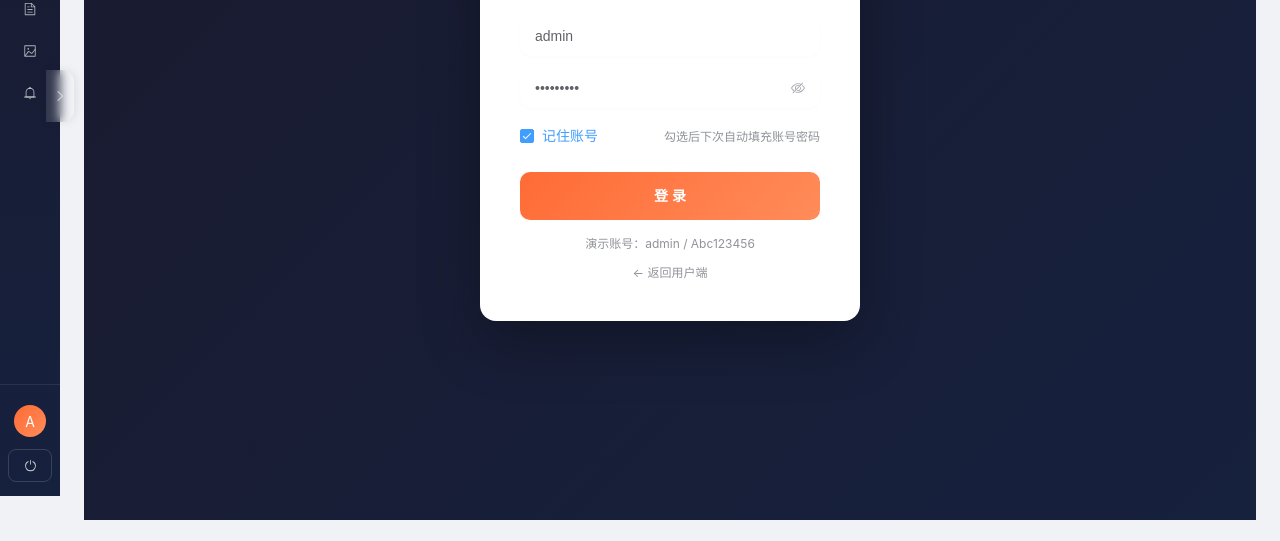
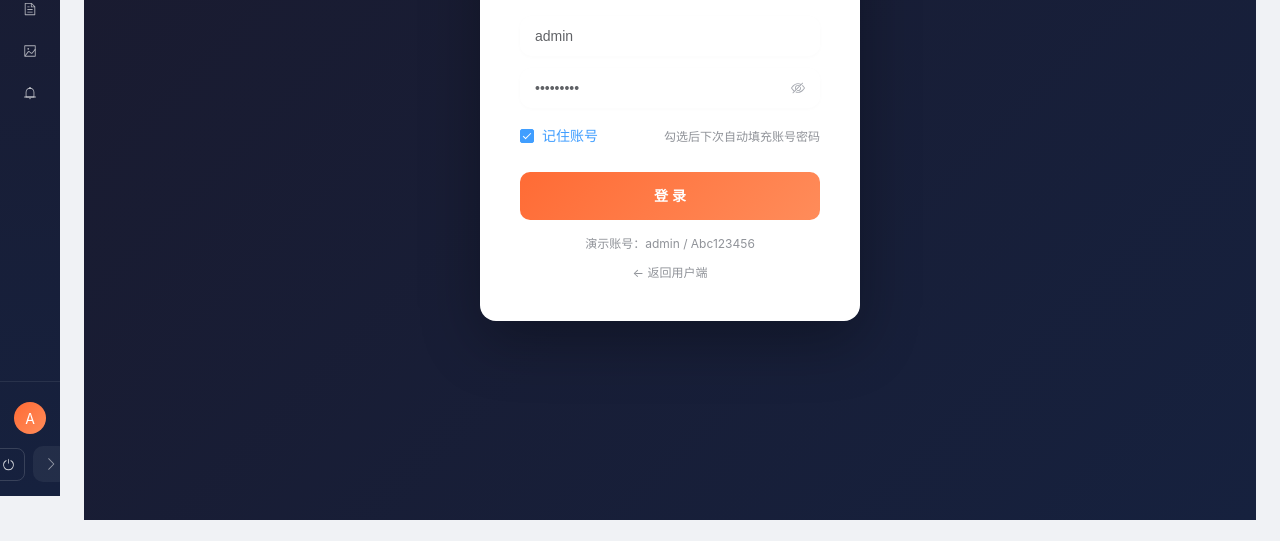
Before and after one commit to CUTEcivetcat/c2c, a Vue app in the folder admin-frontend/: page /users#/login in a window 1280 px wide. Shown: the part 304-845 px from the top of the page. Built offline with nearby package versions, Linux system fonts and the light colour scheme; no server answers.

Commit message:
style: 收起按钮移至侧边栏底部与退出同行，融合风格

```diff
--- a/admin-frontend/src/App.vue
+++ b/admin-frontend/src/App.vue
@@ -26,14 +26,15 @@
             <small>在线</small>
           </div>
         </div>
-        <button class="logout-btn" @click="logout">
-          <el-icon><SwitchButton /></el-icon><span v-show="!collapsed">退出后台</span>
-        </button>
+        <div class="footer-actions">
+          <button class="logout-btn" @click="logout">
+            <el-icon><SwitchButton /></el-icon><span v-show="!collapsed">退出后台</span>
+          </button>
+          <button class="collapse-btn" @click="collapsed = !collapsed">
+            <el-icon><ArrowLeft v-if="!collapsed" /><ArrowRight v-else /></el-icon>
+          </button>
+        </div>
       </div>
-      <!-- 切换按钮（侧边栏外侧边缘） -->
-      <button class="collapse-btn" @click="collapsed = !collapsed">
-        <el-icon><ArrowLeft v-if="!collapsed" /><ArrowRight v-else /></el-icon>
-      </button>
     </aside>
     <main class="admin-main" :class="{ collapsed }">
       <router-view />
@@ -75,7 +76,7 @@ body{font-family:-apple-system,BlinkMacSystemFont,"PingFang SC","Microsoft YaHei
 .admin-sidebar.collapsed .nav-item{padding:14px 0;justify-content:center;border-left:none}
 .nav-item:hover{color:#fff;background:rgba(255,255,255,0.06)}
 .nav-item.router-link-active{color:#fff;background:rgba(255,255,255,0.1);border-left-color:#ff6b35}
-.sidebar-footer{padding:14px 16px;border-top:1px solid rgba(255,255,255,0.08)}
+.sidebar-footer{padding:14px 16px;border-top:1px solid rgba(255,255,255,0.08);position:relative}
 .admin-sidebar.collapsed .sidebar-footer{padding:14px 8px}
 .admin-user{display:flex;align-items:center;gap:10px;padding:6px 4px 12px}
 .admin-sidebar.collapsed .admin-user{justify-content:center;padding:6px 0 12px}
@@ -87,23 +88,26 @@ body{font-family:-apple-system,BlinkMacSystemFont,"PingFang SC","Microsoft YaHei
 .admin-sidebar.collapsed .logout-btn span{display:none}
 .logout-btn:hover{background:rgba(231,76,60,0.25);border-color:#e74c3c;color:#fff}
 
-/* uiverse 风格切换按钮：侧边栏外侧右边缘 */
+/* 底部操作栏：退出按钮 + 收起按钮同行 */
+.footer-actions{display:flex;align-items:center;gap:8px}
+.admin-sidebar.collapsed .footer-actions{justify-content:center}
+
+/* 收起按钮（侧边栏底部，与退出按钮同行，融合风格） */
 .collapse-btn {
-  position: absolute; right: -14px; top: 50%; transform: translateY(-50%);
-  width: 28px; height: 52px; border: none; border-radius: 0 12px 12px 0;
-  background: rgba(255,255,255,0.12); backdrop-filter: blur(6px);
-  color: rgba(255,255,255,0.7); cursor: pointer;
+  width: 36px; height: 36px; border: none; border-radius: 10px;
+  background: rgba(255,255,255,0.08);
+  color: rgba(255,255,255,0.5); cursor: pointer;
   display: flex; align-items: center; justify-content: center;
-  font-size: 14px; transition: all 0.25s ease;
-  box-shadow: 2px 0 8px rgba(0,0,0,0.08);
-  z-index: 101;
+  font-size: 16px; transition: all 0.25s ease; flex-shrink: 0;
 }
 .collapse-btn:hover {
-  background: rgba(255,255,255,0.25); color: #fff;
-  box-shadow: 2px 0 12px rgba(0,0,0,0.15);
-  right: -15px; width: 30px;
+  background: rgba(255,255,255,0.18); color: #ff6b35;
+  transform: scale(1.1);
 }
-.collapse-btn:active { transform: translateY(-50%) scale(0.95); }
+.collapse-btn:active { transform: scale(0.95); }
+.admin-sidebar.collapsed .collapse-btn {
+  background: rgba(255,255,255,0.06);
+}
 
 .admin-main{flex:1;margin-left:220px;padding:24px;transition:margin-left 0.25s cubic-bezier(0.4,0,0.2,1)}
 .admin-main.collapsed{margin-left:60px}
```
